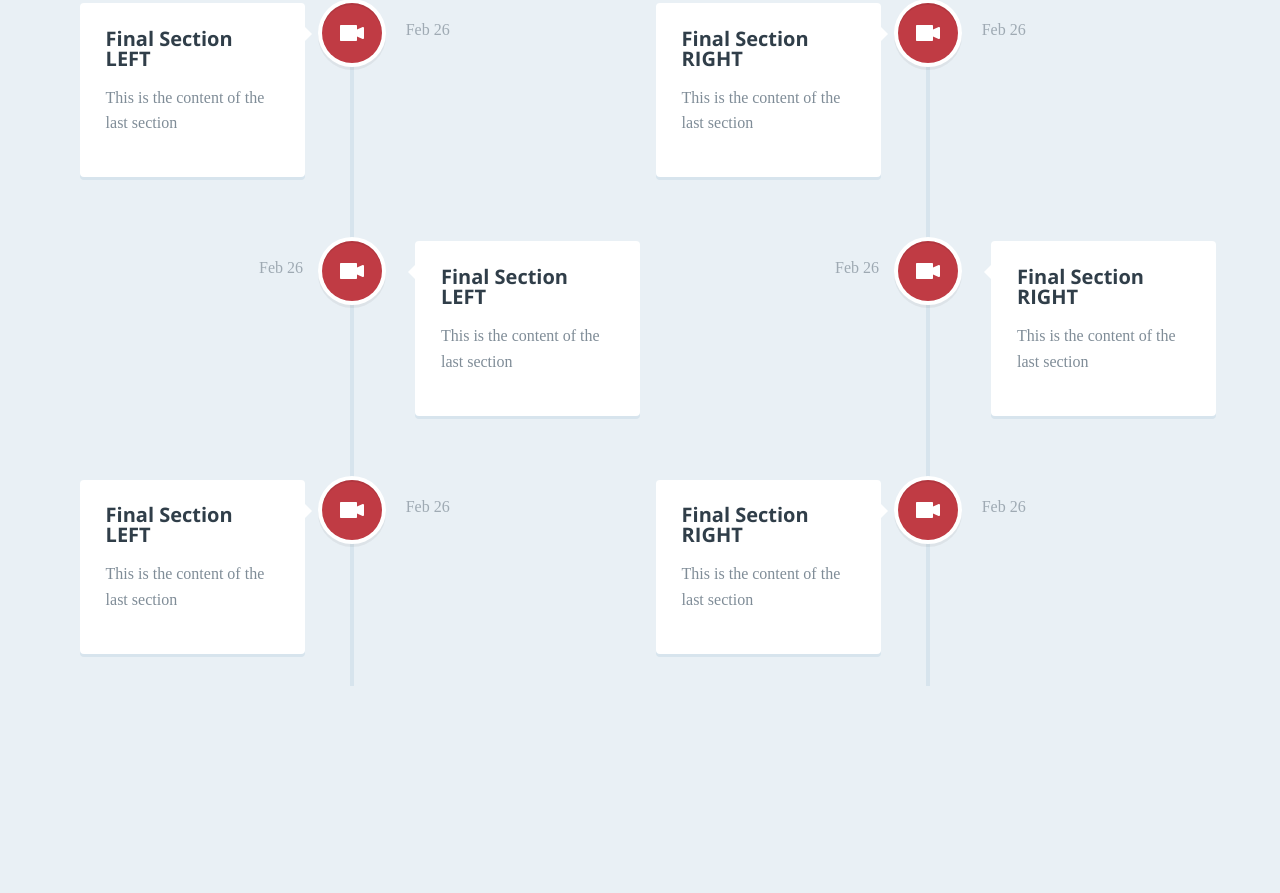
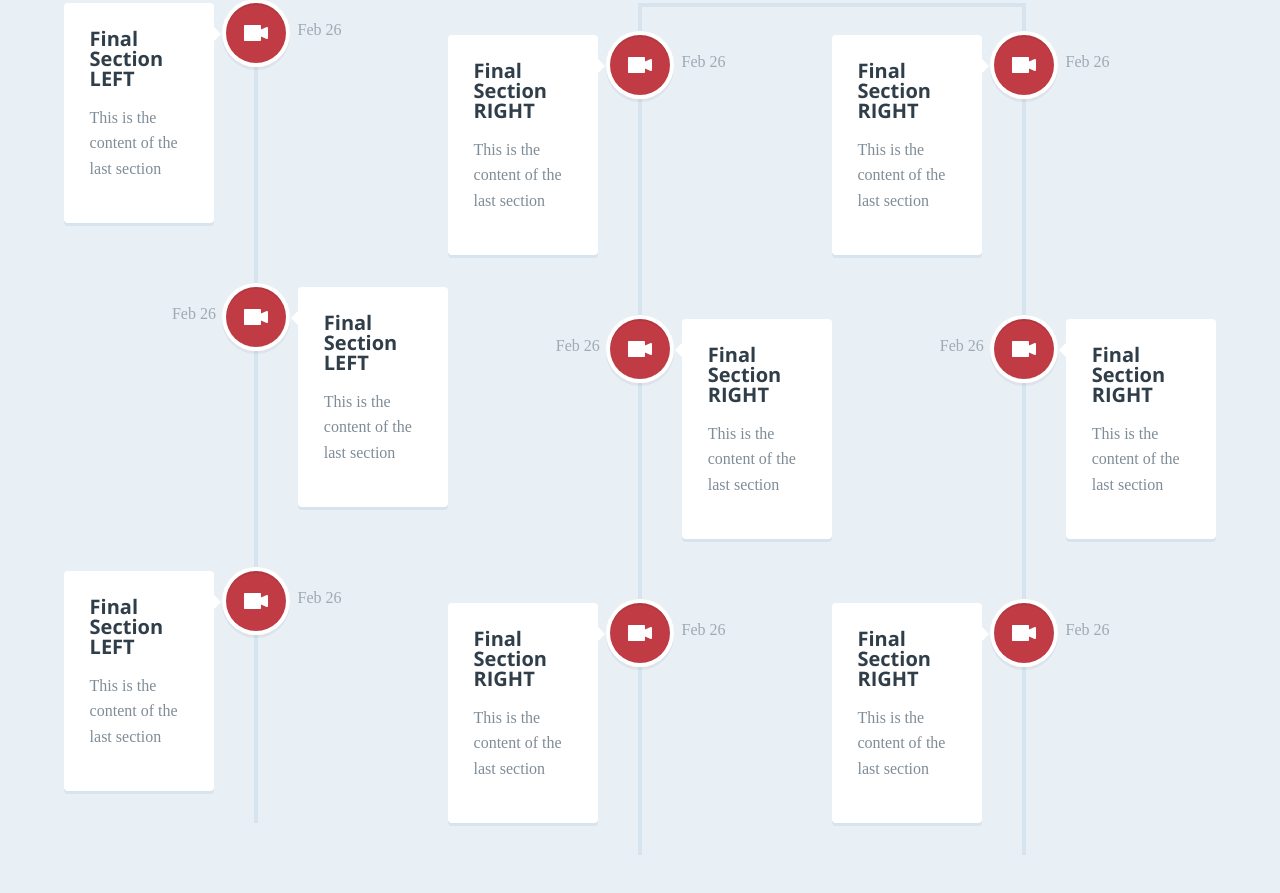
Before and after one commit to codyhouse/vertical-timeline, a plain HTML site: page index.html in a window 1280 px wide. Shown: the part 1913-2806 px from the top of the page. Before the commit the page ends 2727 px from the top, so only its background shows below. Drawn offline with nearby package versions, Linux system fonts and the light colour scheme; a web font is replaced by a local one.

Commit message:
add option to split in 3 parts

```diff
--- a/css/style.css
+++ b/css/style.css
@@ -501,20 +501,32 @@ Splited timeline
   display: inline-block;
 }
 
+.split .cd-timeline-container:nth-child(even) {
+  float: left;
+}
+
 .split .cd-timeline-block:nth-child(even) .cd-date {
   right: 150%;
 }
 
-.split .cd-timeline-container:nth-child(even) {
-  float: left;
+.total-split-3 .cd-timeline-block:nth-child(even) .cd-date {
+  right: 155%;
 }
 
 .split .cd-date {
   left: 145%;
 }
 
+.total-split-3 .cd-date {
+  left: 156%;
+}
+
 .split .cd-timeline-block {
   z-index: 2;
+}
+
+.total-split-3 .cd-timeline-content {
+  margin-left: 0em !important;
 }
 
 .split .cd-timeline-content {
@@ -525,10 +537,30 @@ Splited timeline
 .split .cd-timeline-container::before {
   z-index: 2;
 }
+
 .split .cd-timeline-container {
   margin-top: 0em;
 }
 
+.inner-split > .cd-timeline-container:first-child::before {
+  height: 3% !important;
+}
+
+.total-split-3 > .cd-timeline-container:nth-child(odd) {
+  width: 66.66%;
+}
+
+.total-split-3 > .cd-timeline-container:nth-child(even) {
+  width: 33.33%;
+}
+
+/*.total-split-3 .cd-timeline-container .total-split-2 .cd-timeline-container {*/
+  /*width: 33.33%;*/
+/*}*/
+
+.total-split-3::before {
+  right: 33.5% !important;
+}
 .split::before {
   content: '';
   position: absolute;
--- a/index.html
+++ b/index.html
@@ -83,7 +83,9 @@
 			</div> <!-- cd-timeline-content -->
 		</div> <!-- cd-timeline-block -->
 
-		<div class="split split-2">
+		<div class="split total-split-3 inner-split">
+			<div class="cd-timeline-container cd-container">
+				<div class="split total-split-2">
 					<div class="cd-timeline-container cd-container">
 						<div class="cd-timeline-block">
 							<div class="cd-timeline-img cd-movie">
@@ -120,6 +122,46 @@
 								<span class="cd-date">Feb 26</span>
 							</div> <!-- cd-timeline-content -->
 						</div> <!-- cd-timeline-block -->
+					</div>
+
+					<div class="cd-timeline-container cd-container">
+						<div class="cd-timeline-block">
+							<div class="cd-timeline-img cd-movie">
+								<img src="img/cd-icon-movie.svg" alt="Movie">
+							</div> <!-- cd-timeline-img -->
+
+							<div class="cd-timeline-content">
+								<h2>Final Section RIGHT</h2>
+								<p>This is the content of the last section</p>
+								<span class="cd-date">Feb 26</span>
+							</div> <!-- cd-timeline-content -->
+						</div> <!-- cd-timeline-block -->
+
+						<div class="cd-timeline-block">
+							<div class="cd-timeline-img cd-movie">
+								<img src="img/cd-icon-movie.svg" alt="Movie">
+							</div> <!-- cd-timeline-img -->
+
+							<div class="cd-timeline-content">
+								<h2>Final Section RIGHT</h2>
+								<p>This is the content of the last section</p>
+								<span class="cd-date">Feb 26</span>
+							</div> <!-- cd-timeline-content -->
+						</div> <!-- cd-timeline-block -->
+
+						<div class="cd-timeline-block">
+							<div class="cd-timeline-img cd-movie">
+								<img src="img/cd-icon-movie.svg" alt="Movie">
+							</div> <!-- cd-timeline-img -->
+
+							<div class="cd-timeline-content">
+								<h2>Final Section RIGHT</h2>
+								<p>This is the content of the last section</p>
+								<span class="cd-date">Feb 26</span>
+							</div> <!-- cd-timeline-content -->
+						</div> <!-- cd-timeline-block -->
+					</div>
+				</div>
 			</div>
 			<div class="cd-timeline-container cd-container">
 				<div class="cd-timeline-block">
```
Lines whose indentation alone changed are shown as unchanged.
